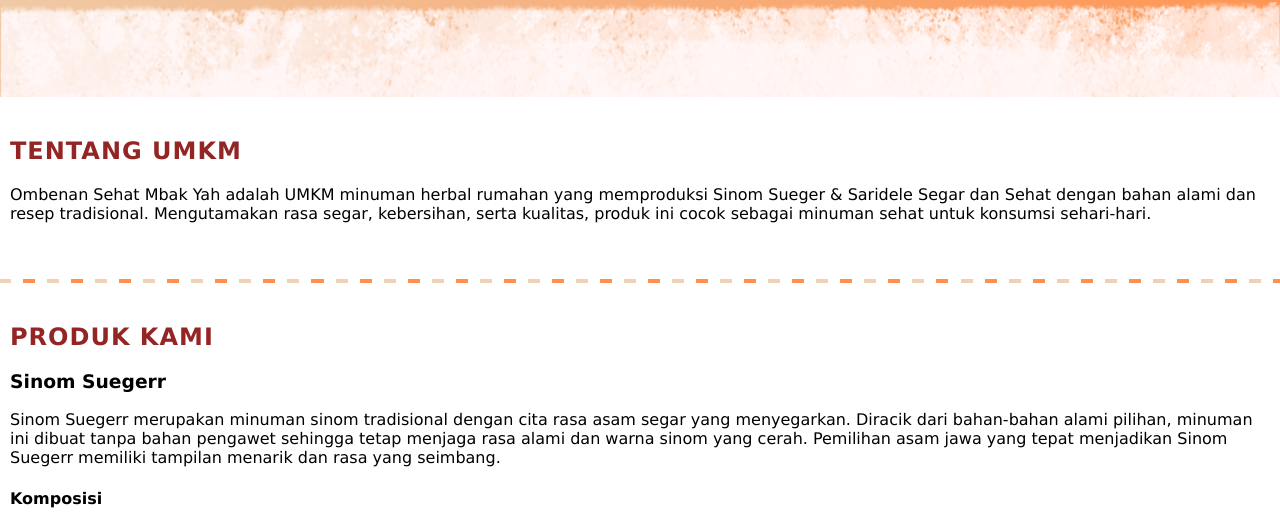
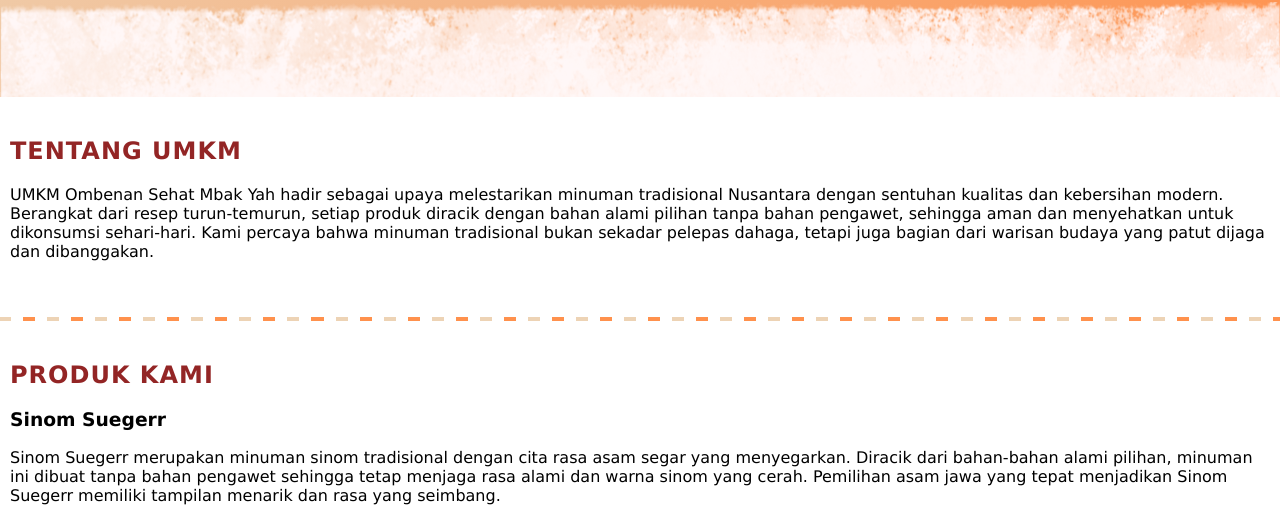
Before and after one commit to Haargann/UMKM-Sinom-dan-Saridele, a plain HTML site: page index.html in a window 1280 px wide. Shown: the part 233-757 px from the top of the page. Drawn offline with Linux system fonts and the light colour scheme.

Commit message:
Update index.html

```diff
--- a/index.html
+++ b/index.html
@@ -22,7 +22,7 @@
 <section id="tentang">
   <h2>Tentang UMKM</h2>
   <p>
-    Ombenan Sehat Mbak Yah adalah UMKM minuman herbal rumahan yang memproduksi Sinom Sueger & Saridele Segar dan Sehat dengan bahan alami dan resep tradisional. Mengutamakan rasa segar, kebersihan, serta kualitas, produk ini cocok sebagai minuman sehat untuk konsumsi sehari-hari.
+    UMKM Ombenan Sehat Mbak Yah hadir sebagai upaya melestarikan minuman tradisional Nusantara dengan sentuhan kualitas dan kebersihan modern. Berangkat dari resep turun-temurun, setiap produk diracik dengan bahan alami pilihan tanpa bahan pengawet, sehingga aman dan menyehatkan untuk dikonsumsi sehari-hari. Kami percaya bahwa minuman tradisional bukan sekadar pelepas dahaga, tetapi juga bagian dari warisan budaya yang patut dijaga dan dibanggakan.
   </p>
 </section>
 
```
